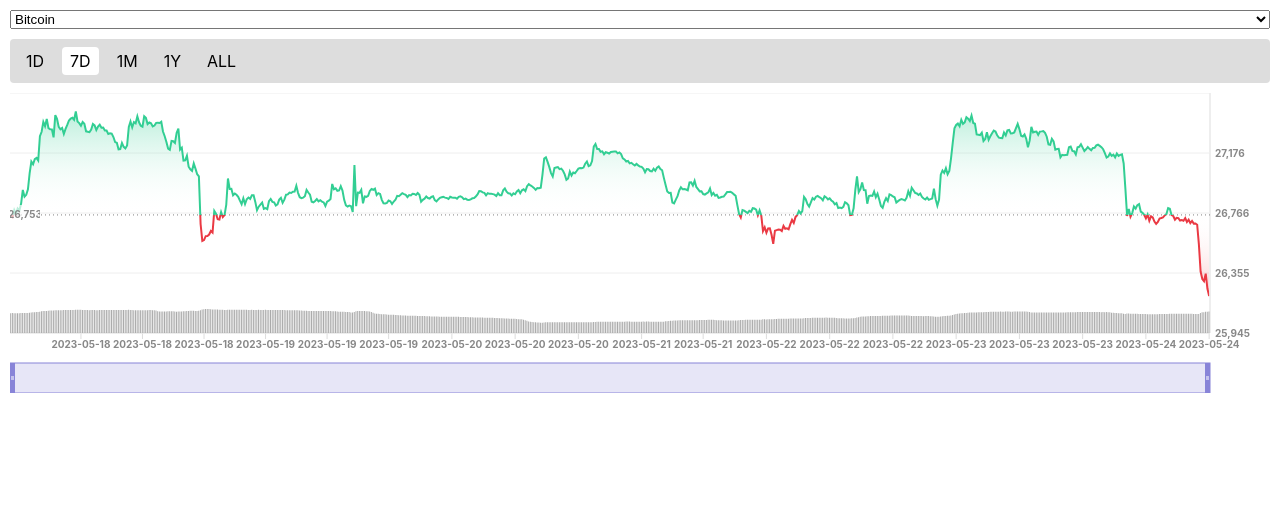
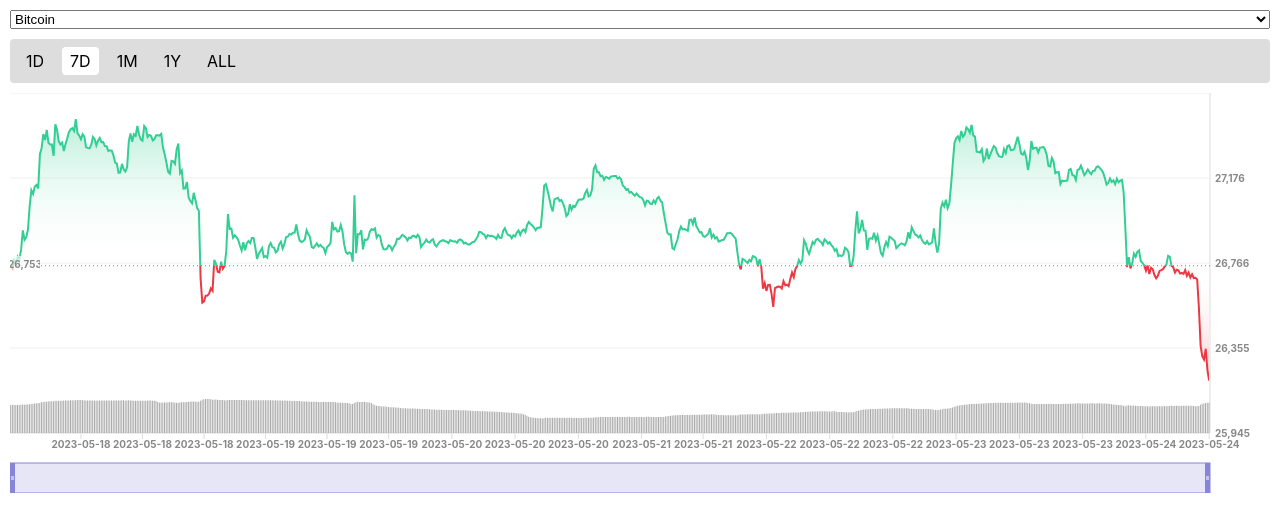
Before and after one commit to lazarostar/immuna-graph-app, a React (Create React App) app: page / in a window 1280 px wide. Shown: the top 532 px of the page. Built offline with nearby package versions, Linux system fonts and the light colour scheme.

Commit message:
chore: increase height

```diff
--- a/src/components/ImmunaChart/index.tsx
+++ b/src/components/ImmunaChart/index.tsx
@@ -90,7 +90,7 @@
 
   return (
     <div>
-      <ResponsiveContainer width="100%" height={300} className={className}>
+      <ResponsiveContainer width="100%" height={400} className={className}>
         <ComposedChart
           data={data}
           margin={{
```
